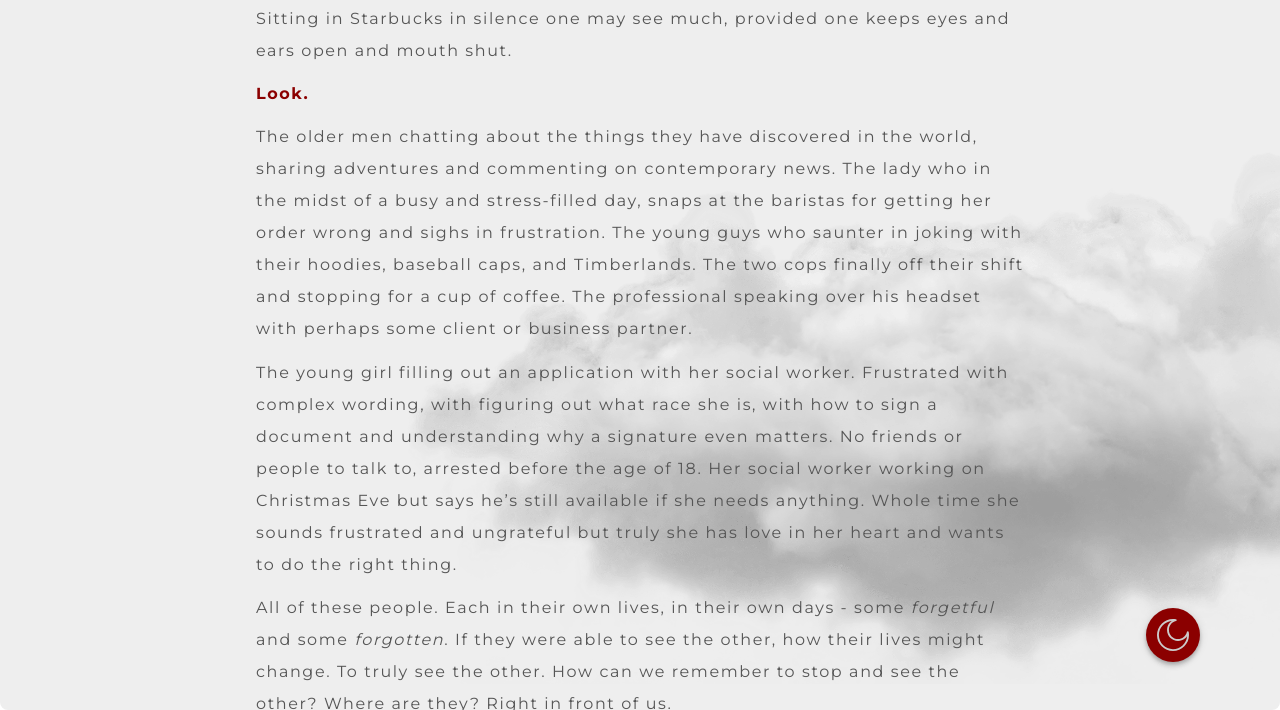
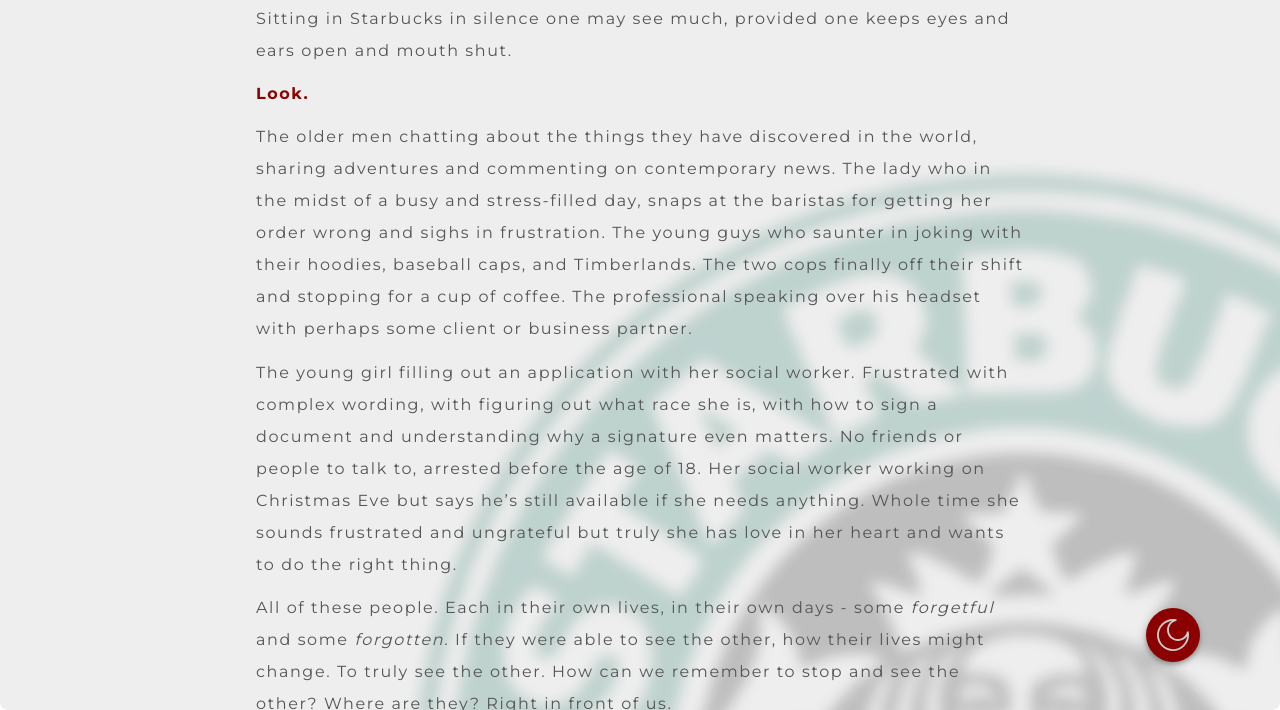
Before and after one commit to cpabbot/blog, a plain HTML site: page index.html in a window 1280 px wide. Both pictures are taken after a click on the link "Sitting in Starbucks". Shown: the part 90-800 px from the top of the page. Drawn offline with Linux system fonts and the light colour scheme.

Commit message:
starbucks img

```diff
--- a/index.html
+++ b/index.html
@@ -70,7 +70,7 @@
                 <span class="line-breaker"></span>All of these people. Each in their own lives, in their own days - some <span class="italics-post">forgetful</span> and some <span class="italics-post">forgotten</span>. If they were able to see the other, how their lives might change. To truly see the other. How can we remember to stop and see the other? Where are they? Right in front of us.
                 <span class="line-breaker"></span><span class="emphasize-post">Look up.</span><span class="line-breaker"></span>
             </p>
-            <img src="img/posts/clouds.png" class="expanded-content post-img">
+            <img src="img/posts/starbucks.png" class="expanded-content post-img" style="filter: blur(7px); opacity: 0.2;">
         </div>
         <span class="post-date | subtitle padded-side">December 23, 2021</span>
     </div>
```
Also changed, not shown: img/posts/starbucks.png (added).
